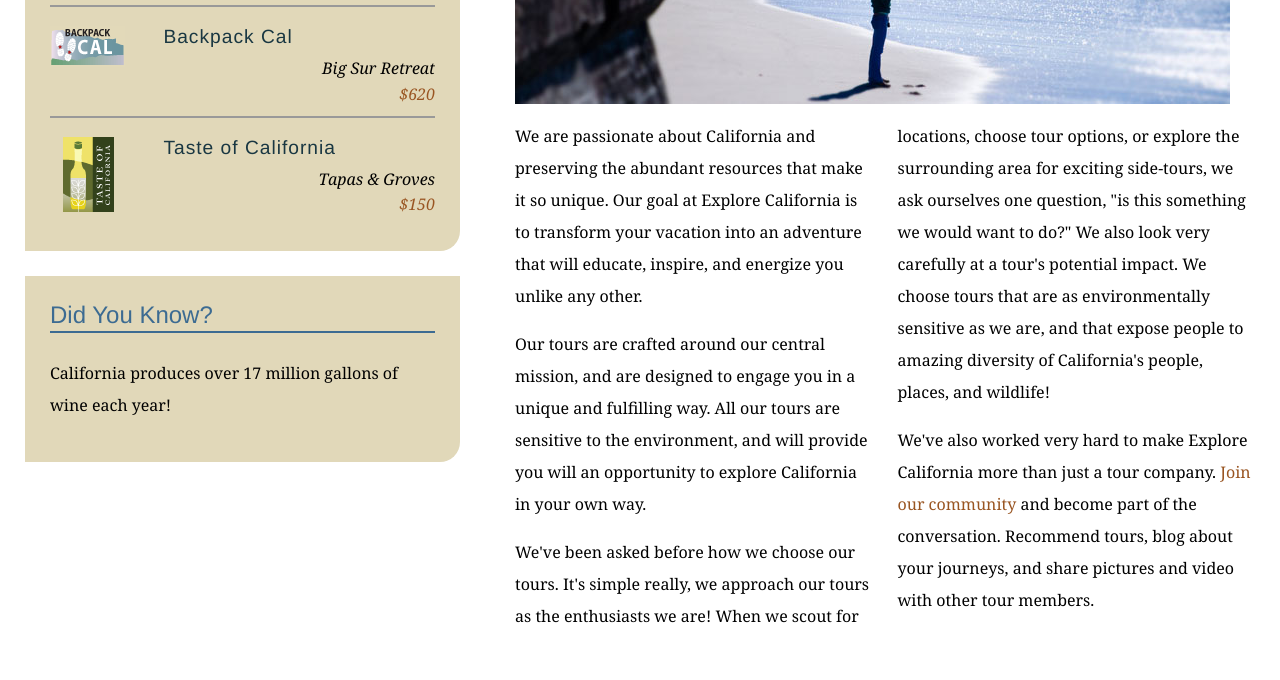
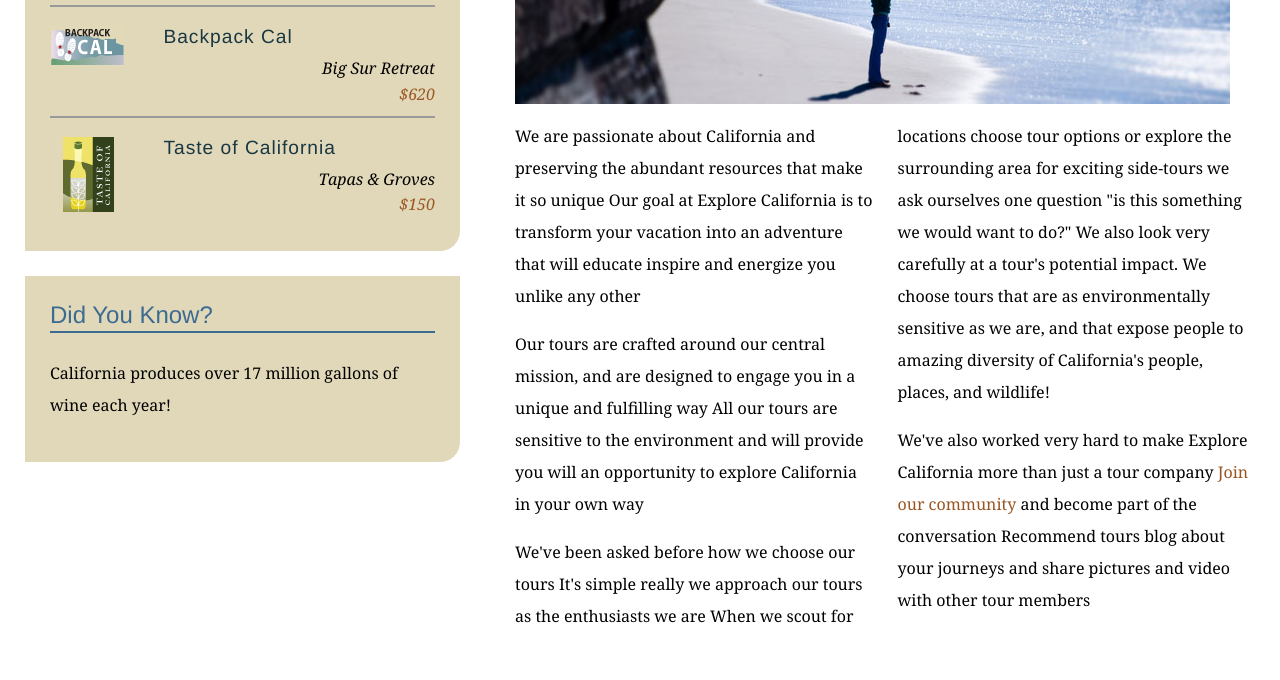
Before and after one commit to alcor13/explore_california, a plain HTML site: page mission.html in a window 1280 px wide. Shown: the part 580-1260 px from the top of the page. Drawn offline with Linux system fonts and the light colour scheme.

Commit message:
mission.html senza punteggiatura, righe 65-68

```diff
--- a/mission.html
+++ b/mission.html
@@ -62,10 +62,10 @@
           <h1>Who we are</h1>
           <img src="assets/images/mission_look.jpg" alt="Looking out at the Pacific" class="articleImage" />
           <div class="multiCol">
-            <p>We are passionate about California and preserving the abundant resources that make it so unique. Our goal at Explore California is to transform your vacation into an adventure that will educate, inspire, and energize you unlike any other.</p>
-            <p>Our tours are crafted around our central mission, and are designed to engage you in a unique and fulfilling way. All our tours are sensitive to the environment, and will provide you will an opportunity to explore California in your own way.</p>
-            <p>We've been asked before how we choose our tours. It's simple really, we approach our tours as the enthusiasts we are! When we scout for locations, choose tour options, or explore the surrounding area for exciting side-tours, we ask ourselves one question, &quot;is this something we would want to do?&quot; We also look very carefully at a tour's potential impact. We choose tours that are as environmentally sensitive as we are, and that expose people to amazing diversity of California's people, places, and wildlife!</p>
-            <p>We've also worked very hard to make Explore California more than just a tour company. <a href="explorers/join.html">Join our community</a> and become part of the conversation. Recommend tours, blog about your journeys, and share pictures and video with other tour members.</p>
+            <p>We are passionate about California and preserving the abundant resources that make it so unique Our goal at Explore California is to transform your vacation into an adventure that will educate inspire and energize you unlike any other</p>
+            <p>Our tours are crafted around our central mission, and are designed to engage you in a unique and fulfilling way All our tours are sensitive to the environment and will provide you will an opportunity to explore California in your own way</p>
+            <p>We've been asked before how we choose our tours It's simple really we approach our tours as the enthusiasts we are When we scout for locations choose tour options or explore the surrounding area for exciting side-tours we ask ourselves one question &quot;is this something we would want to do?&quot; We also look very carefully at a tour's potential impact. We choose tours that are as environmentally sensitive as we are, and that expose people to amazing diversity of California's people, places, and wildlife!</p>
+            <p>We've also worked very hard to make Explore California more than just a tour company <a href="explorers/join.html">Join our community</a> and become part of the conversation Recommend tours blog about your journeys and share pictures and video with other tour members</p>
           </div>
         </div>
       </div>
```
